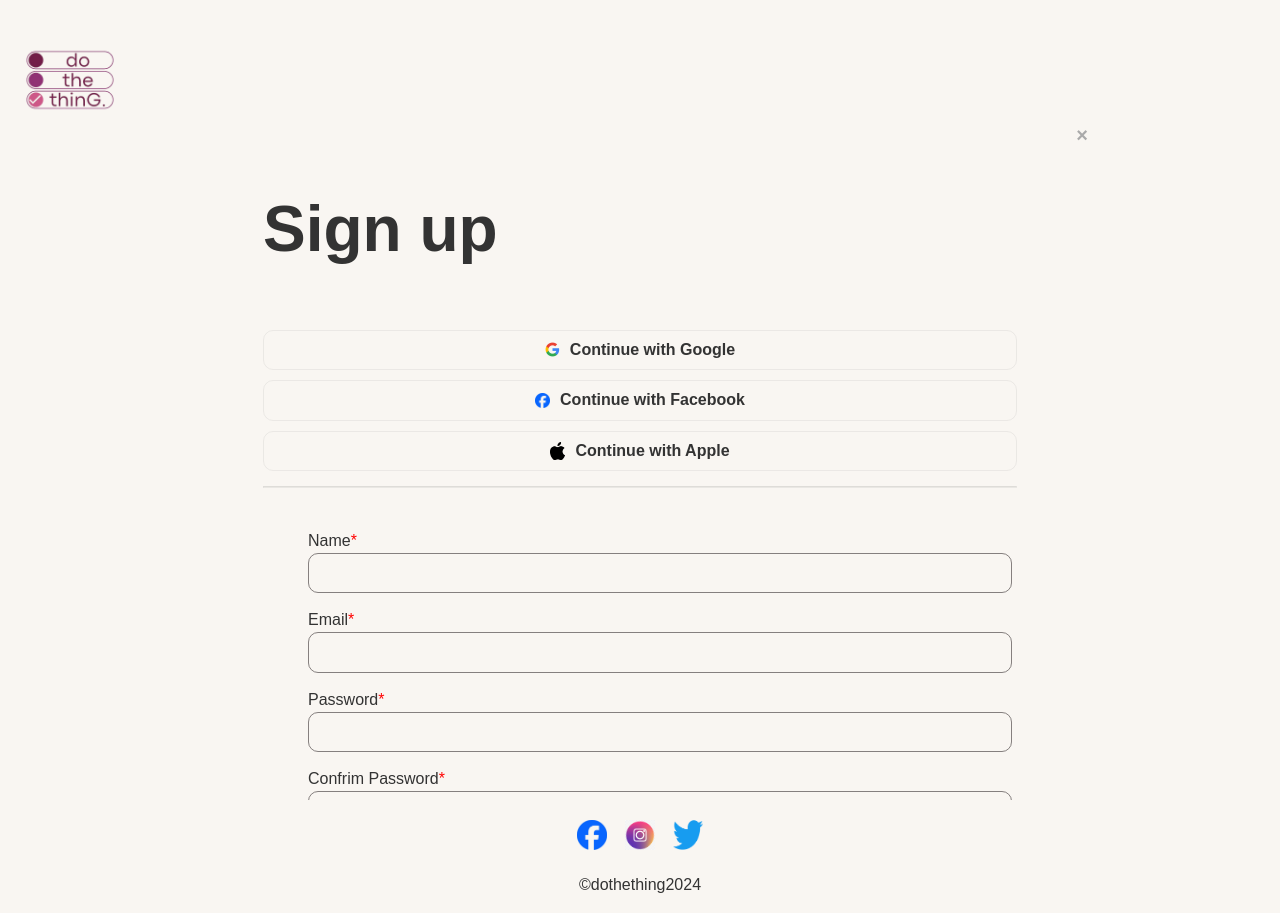
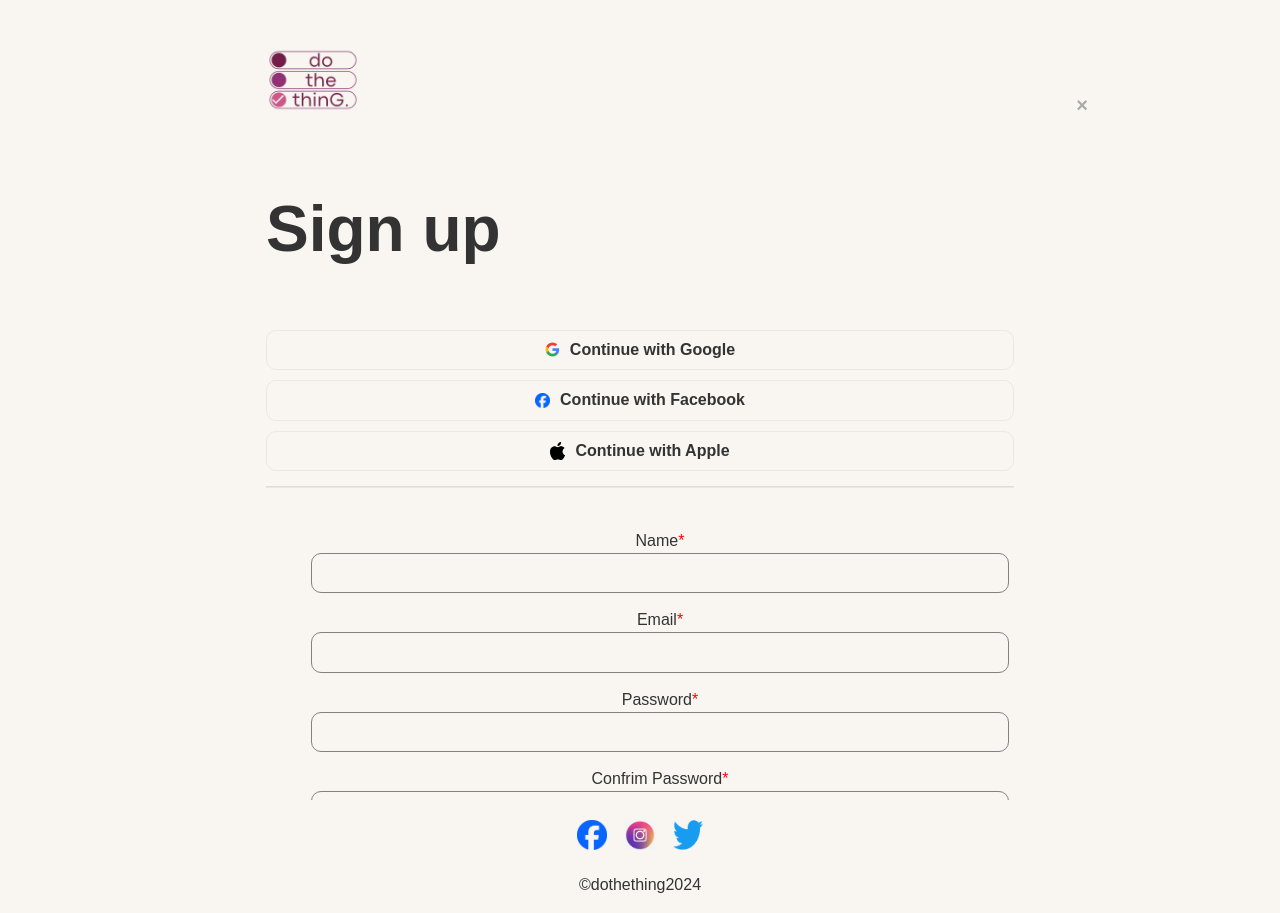
Before and after one commit to caminspired/alx_capstone_project, a plain HTML site: page homepage/index.html in a window 1280 px wide. Both pictures are taken after a click on the button "Sign Up". Drawn offline with Linux system fonts and the light colour scheme.

Commit message:
capstone commit 10

```diff
--- a/homepage/styles.css
+++ b/homepage/styles.css
@@ -397,13 +397,16 @@
     list-style: none;
     padding: 5px;
     margin: 5px 0;
+    justify-items: center;
 }
 
 input {
+    display: flex;
+    justify-content: center;;
     background-color: transparent;
     border: 1px solid #645d5dc4;
     width: 100%;
-    border-radius: 10px;;
+    border-radius: 10px;
     padding: 10px 0;
 }
 
@@ -481,10 +484,11 @@
     width: 90%;
 }
 
+
 .close {
     color: #aaa;
     position: absolute;
-    top: 120px;
+    top: 90px;
     right: 15%;
     font-size: 20px;
     font-weight: bold;
@@ -606,6 +610,10 @@
         transition: color 0.3s;
         width: 150px;
     }
+
+    .modal .logo {
+      margin-left: 19%;
+    }
 }
 
 /* Adjustments for screens larger than 1024px (laptops/desktops) */
@@ -615,6 +623,10 @@
         height: 100vh;
     }
 
+    .modal-content, .homepage {
+      width: 60%;
+    }
+
     .logo {
         max-width: 120px;
     }
@@ -622,4 +634,9 @@
     h1 {
         font-size: 4em;
     }
+
+    .modal .logo {
+      margin-left: 19%;
+    }
+
 }
```
